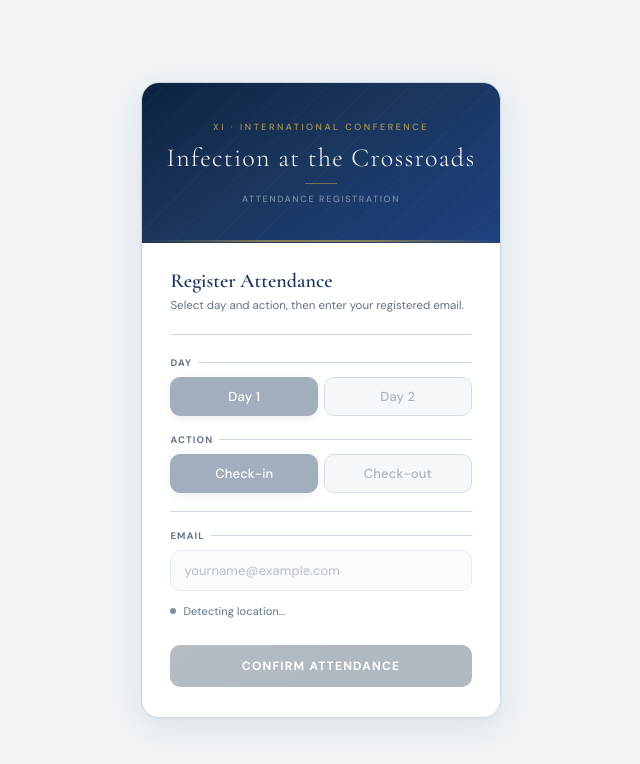
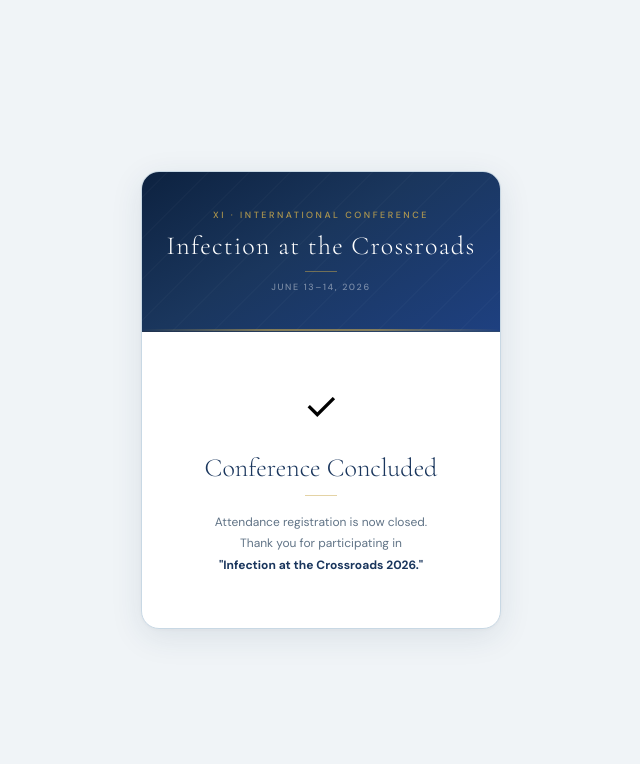
Before and after one commit to eliashvili204-glitch/Giorgi, a plain HTML site: page registration.html in a window 1280 px wide. Shown: the whole page, without its empty margins (319-959 px from the left). Drawn offline with nearby package versions, Linux system fonts and the light colour scheme.

Commit message:
Update registration.html

```diff
--- a/registration.html
+++ b/registration.html
@@ -307,76 +307,20 @@
       <div class="hero-eyebrow">XI · International Conference</div>
       <div class="hero-title">Infection at the Crossroads</div>
       <div class="hero-rule"></div>
-      <div class="hero-sub">Attendance Registration</div>
+      <div class="hero-sub">June 13–14, 2026</div>
     </div>
   </div>
 
-  <div class="card-body">
-    <div class="card-header">
-      <div class="card-title">Register Attendance</div>
-      <div class="card-desc">Select day and action, then enter your registered email.</div>
-    </div>
-
-    <div class="field">
-      <div class="field-label">Day</div>
-      <div class="segment" id="seg-day">
-        <button class="seg-btn active" onclick="pick(this)">Day 1</button>
-        <button class="seg-btn"        onclick="pick(this)">Day 2</button>
-      </div>
-    </div>
-
-    <div class="field">
-      <div class="field-label">Action</div>
-      <div class="segment" id="seg-action">
-        <button class="seg-btn active" onclick="pick(this)">Check-in</button>
-        <button class="seg-btn"        onclick="pick(this)">Check-out</button>
-      </div>
-    </div>
-
-    <div class="sep"></div>
-
-    <div class="field" style="margin-bottom:0">
-      <div class="field-label">Email</div>
-      <div class="input-wrap">
-        <input class="input-field" id="email-inp" type="email"
-               placeholder="yourname@example.com" autocomplete="email" disabled>
-      </div>
-
-      <div id="locStatus">
-        <div class="loc-pulse" id="loc-indicator"></div>
-        <div class="loc-text"  id="locText">Detecting location…</div>
-      </div>
-
-      <div id="manual-notice">
-        ⚠️ Location could not be detected. Your attendance will be marked <strong>LOCATION_FAILED</strong> in the system for manual review.
-      </div>
-
-      <div id="locationBlock">
-        <div class="loc-block-title">Location Access Required</div>
-        <div class="loc-block-desc" id="loc-block-desc">
-          Location access is blocked. Follow the steps below to enable it, then reload the page.
-        </div>
-        <div class="loc-how">
-          <div class="loc-how-title">How to enable</div>
-          <div class="loc-how-body" id="loc-how-body"></div>
-        </div>
-        <button class="loc-continue-btn" id="loc-continue-btn" onclick="activateManual()">
-          Continue anyway
-        </button>
-      </div>
-
-      <div id="manualPanel">
-        <div class="mp-title">Submitting without location</div>
-        <div class="mp-body">
-          Your attendance will be recorded with a <b>LOCATION_FAILED</b> flag.
-          An organiser may follow up to verify your presence.
-        </div>
-      </div>
-    </div>
-
-    <button class="submit" id="submit-btn" onclick="submitForm()" disabled>Confirm Attendance</button>
-    <div id="retry-info" class="retry-badge" style="display:none;"></div>
-    <div class="msg" id="msg"></div>
+  <div class="card-body" style="text-align:center; padding: 48px 28px 52px;">
+  <div style="font-size:40px; margin-bottom:20px;">✓</div>
+  <div style="font-family:'Cormorant Garamond',serif; font-size:26px; font-weight:300; color:var(--navy); margin-bottom:12px; line-height:1.2;">
+    Conference Concluded
+  </div>
+  <div style="width:32px; height:1px; background:rgba(201,168,76,0.5); margin:0 auto 16px;"></div>
+  <div style="font-size:12px; color:var(--text-soft); line-height:1.8;">
+    Attendance registration is now closed.<br>
+    Thank you for participating in<br>
+    <strong style="color:var(--navy);">"Infection at the Crossroads 2026."</strong>
   </div>
 </div>
 
```
